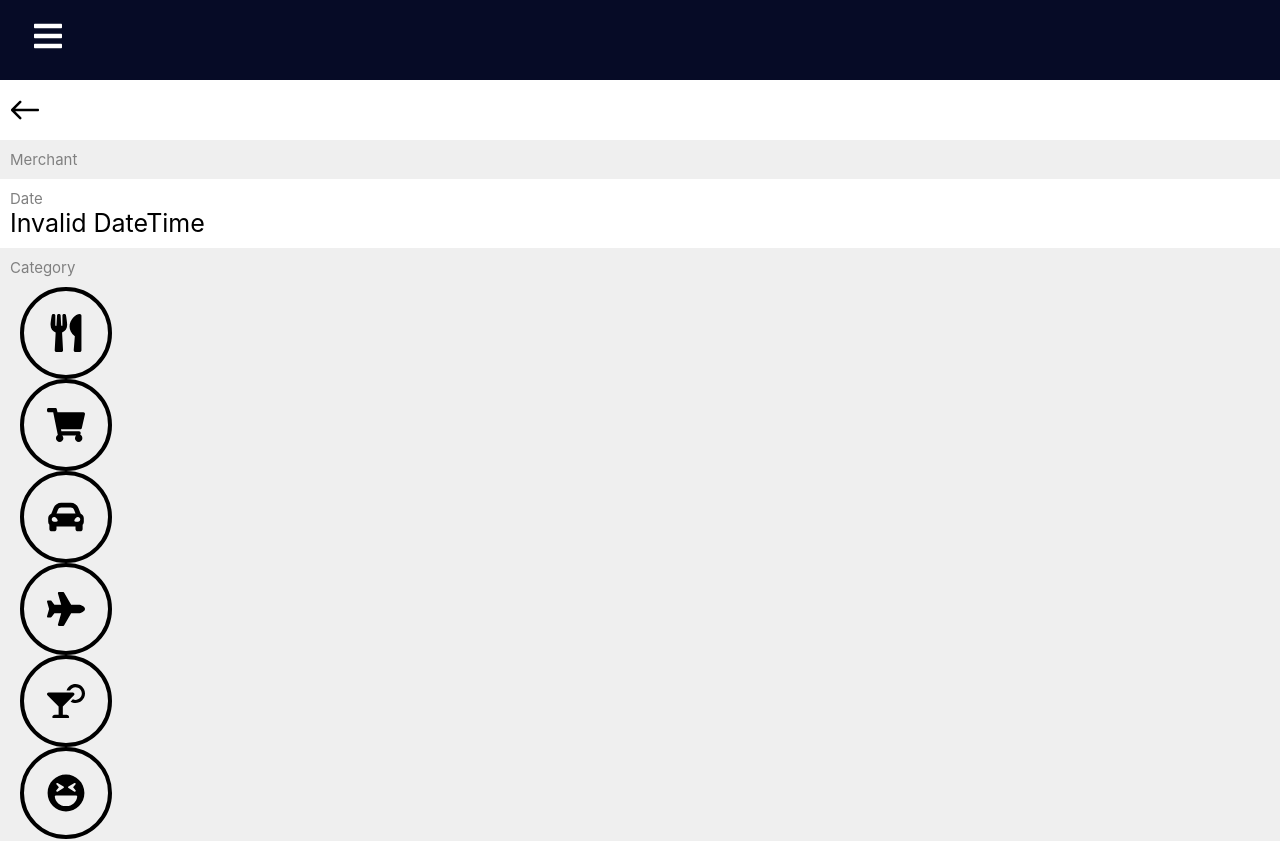
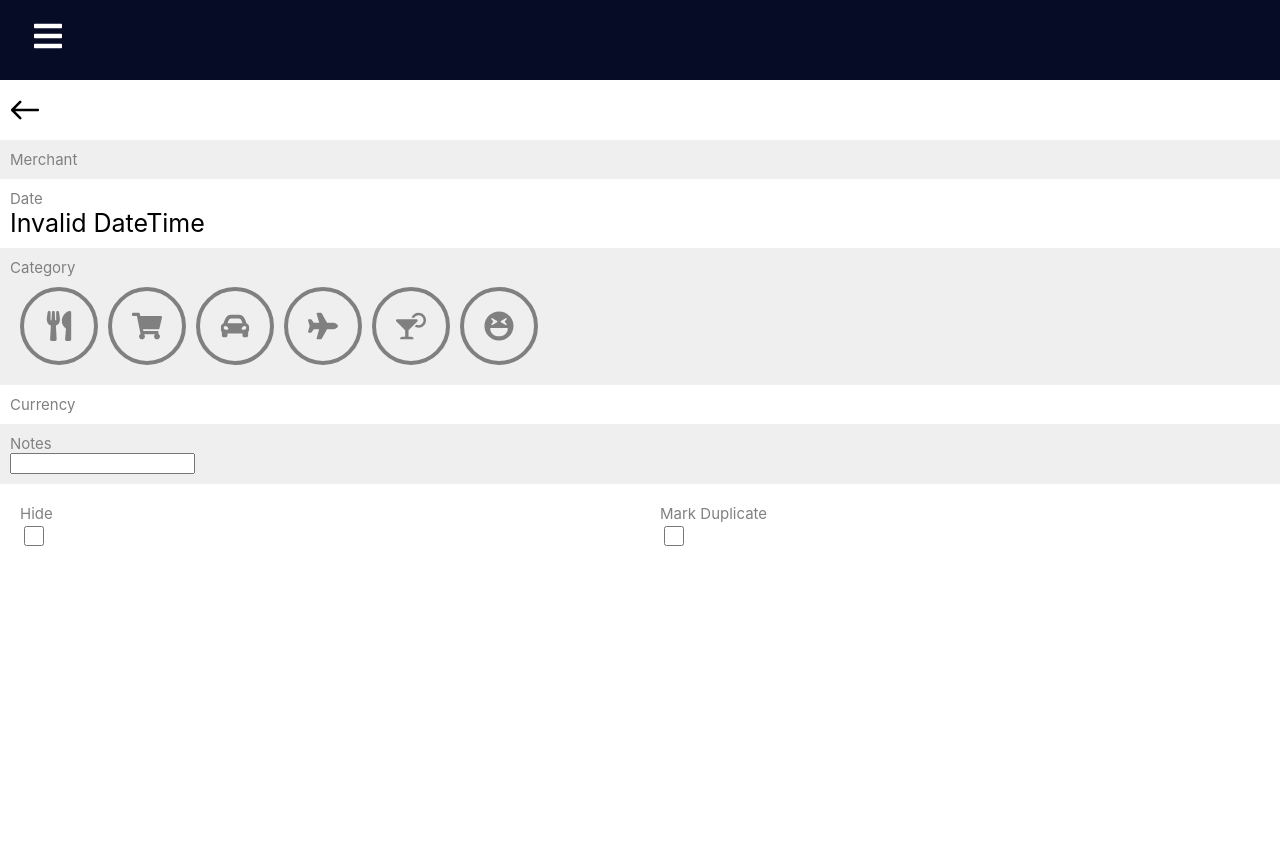
Before and after one commit to software-assignments-fall2021/project-setup-sneaky-seven, a React (Create React App) app in the folder front-end/: page /transactions/1 in a window 1280 px wide. Shown: the top 841 px of the page. After the commit the page ends 800 px from the top, so only its background shows below. Built offline with nearby package versions, Linux system fonts and the light colour scheme; no server answers.

Commit message:
fixed flex on category icons

```diff
--- a/front-end/src/components/CategoryIcon.js
+++ b/front-end/src/components/CategoryIcon.js
@@ -18,7 +18,12 @@ const textToIcon = {
   entertainment: FaLaughSquint,
 };
 
-export default function CategoryIcon({ text, size = 64, color = "black" }) {
+export default function CategoryIcon({
+  text,
+  size = 64,
+  color = "black",
+  borderColor = "black",
+}) {
   const Icon = textToIcon[text] ?? FaMoneyBillWave;
 
   return (
@@ -30,7 +35,7 @@ export default function CategoryIcon({ text, size = 64, color = "black" }) {
         display: "flex",
         justifyContent: "center",
         alignItems: "center",
-        border: "4px solid black",
+        border: "4px solid " + borderColor,
       }}
     >
       <Icon color={color} size={~~(size * 0.6)} />
--- a/front-end/src/pages/TransactionDetail.css
+++ b/front-end/src/pages/TransactionDetail.css
@@ -74,6 +74,17 @@ input[type="checkbox"] {
 
 .categoryIcons {
   display: flex;
-  flex-direction: row;
-  align-items: flex-start;
+  flex-direction: row !important;
+  justify-content: flex-start;
+  gap: 10px;
 }
+.icon {
+  display: flex;
+  justify-content: space-evenly !important;
+}
+.icon:hover {
+  color: #efefef !important;
+}
+.CategoryIcon:hover {
+  background-color: blue;
+}
--- a/front-end/src/pages/TransactionDetail.js
+++ b/front-end/src/pages/TransactionDetail.js
@@ -27,7 +27,9 @@ export function TransactionDetail() {
   function handleBackClick() {
     history.goBack();
   }
-
+  function handleCatClick(category) {
+    console.log(category);
+  }
   const amountColor = transaction?.amount >= 0 ? "green" : "red";
   const symbol = currenySymbol[transaction?.currency];
   const formattedDate = DateTime.fromISO(transaction?.date ?? 0).toFormat(
@@ -69,7 +71,16 @@ export function TransactionDetail() {
               "nightlife",
               "entertainment",
             ].map((category) => (
-              <CategoryIcon text={category} />
+              <icon className="icon" onClick={() => handleCatClick(category)}>
+                <CategoryIcon
+                  text={category}
+                  size={50}
+                  color={transaction?.category === category ? "blue" : "grey"}
+                  borderColor={
+                    transaction?.category === category ? "blue" : "grey"
+                  }
+                />
+              </icon>
             ))}
           </div>
         </div>
```
Also changed, not shown: 1 other file (tests, documents, lock files or other folders).
